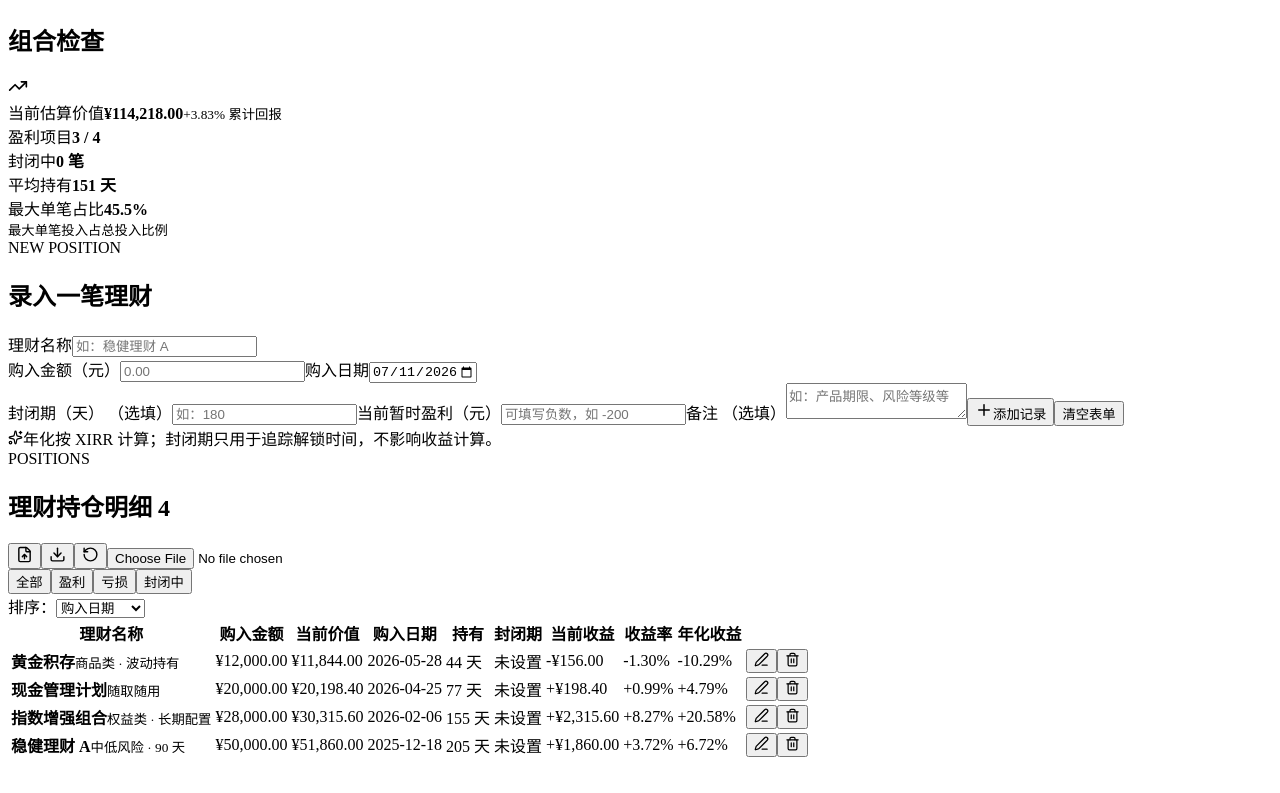
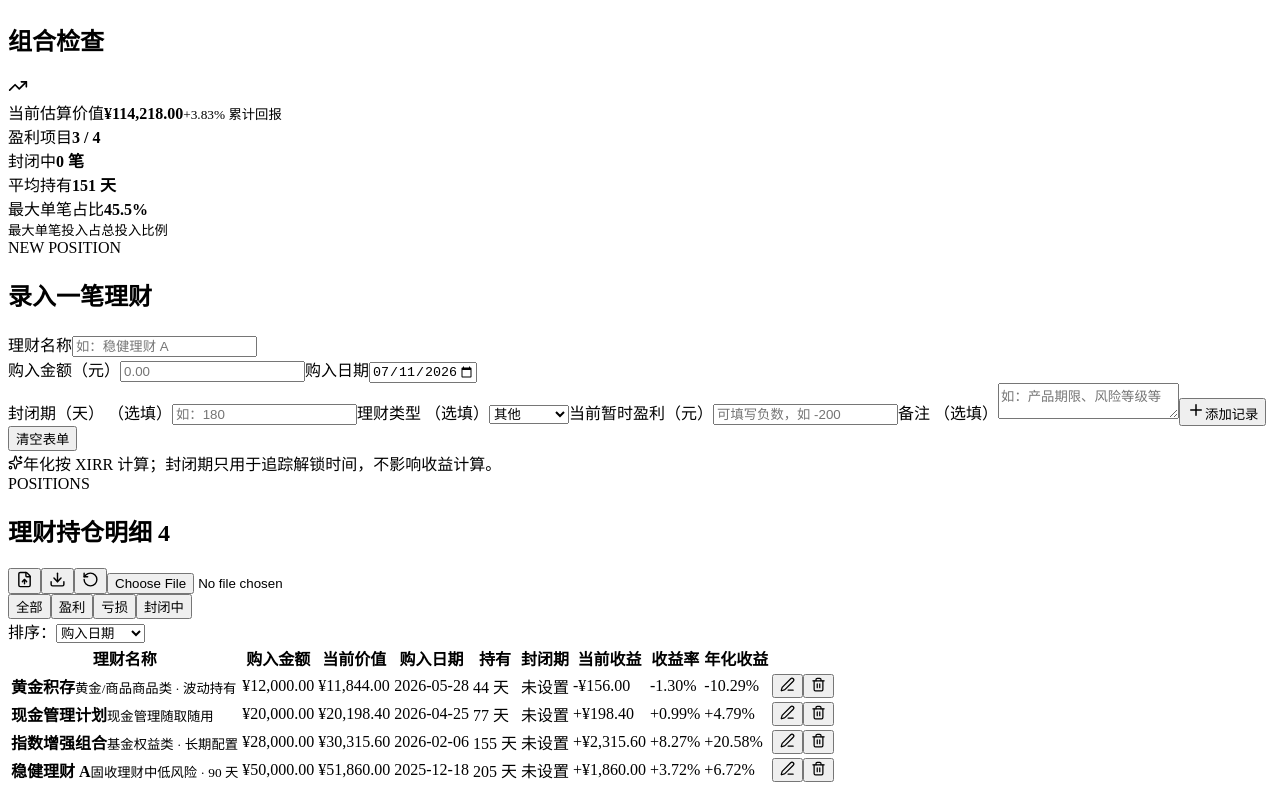
Before and after one commit to SuperMike96/investment_dashboard, a React (Vite) app: page / in a window 1280 px wide. Shown: the part 925-1718 px from the top of the page. Before the commit the page ends 1693 px from the top, so only its background shows below. Built offline with nearby package versions, Linux system fonts and the light colour scheme; the HTML template or start-up script is replaced by a standard one.

Commit message:
feat: categorize investment holdings

```diff
--- a/src/App.tsx
+++ b/src/App.tsx
@@ -45,6 +45,7 @@ import {
 } from './utils/finance'
 
 const STORAGE_KEY = 'wealth-yield-dashboard-investments'
+const CATEGORIES = ['现金管理', '固收理财', '基金', '股票/ETF', '黄金/商品', '其他']
 
 type FormValues = Omit<Investment, 'id'>
 type ChartRange = '30D' | '90D' | '1Y' | 'ALL'
@@ -55,6 +56,7 @@ const createEmptyForm = (): FormValues => ({
   date: todayISO(),
   profit: 0,
   lockupDays: undefined,
+  category: '其他',
   note: '',
 })
 
@@ -104,7 +106,7 @@ function parseCsvImport(text: string): Investment[] {
     const amount = Number(cells[indexOf('购入金额')] ?? 0)
     const profit = Number(cells[indexOf('当前暂时盈利')] ?? 0)
     const lockupValue = Number(cells[indexOf('封闭期（天）')] ?? 0)
-    return { id: crypto.randomUUID(), name: cells[indexOf('名称')] ?? '', amount, date: cells[indexOf('购入日期')] ?? '', profit, lockupDays: lockupValue > 0 ? lockupValue : undefined, note: cells[indexOf('备注')] ?? '' }
+    return { id: crypto.randomUUID(), name: cells[indexOf('名称')] ?? '', amount, date: cells[indexOf('购入日期')] ?? '', profit, lockupDays: lockupValue > 0 ? lockupValue : undefined, category: cells[indexOf('类型')] ?? '其他', note: cells[indexOf('备注')] ?? '' }
   }).filter((item) => item.name && item.amount > 0 && item.date && Number.isFinite(item.profit))
 }
 
@@ -224,6 +226,7 @@ function App() {
       amount,
       profit,
       lockupDays: form.lockupDays ? Number(form.lockupDays) : undefined,
+      category: form.category || '其他',
       note: form.note?.trim(),
     }
     setInvestments((previous) => (editingId ? previous.map((item) => (item.id === editingId ? record : item)) : [record, ...previous]))
@@ -235,7 +238,7 @@ function App() {
 
   const startEdit = (investment: Investment) => {
     setEditingId(investment.id)
-    setForm({ name: investment.name, amount: investment.amount, date: investment.date, profit: investment.profit, lockupDays: investment.lockupDays, note: investment.note ?? '' })
+    setForm({ name: investment.name, amount: investment.amount, date: investment.date, profit: investment.profit, lockupDays: investment.lockupDays, category: investment.category ?? '其他', note: investment.note ?? '' })
     setFormError('')
     document.getElementById('record-form')?.scrollIntoView({ behavior: 'smooth', block: 'center' })
   }
@@ -270,9 +273,9 @@ function App() {
     if (type === 'json') {
       downloadFile(`wealth-yield-${todayISO()}.json`, JSON.stringify(investments, null, 2), 'application/json')
     } else {
-      const header = ['名称', '购入金额', '购入日期', '当前暂时盈利', '封闭期（天）', '备注']
+      const header = ['名称', '购入金额', '购入日期', '当前暂时盈利', '封闭期（天）', '类型', '备注']
       const escape = (value: string | number | undefined) => `"${String(value ?? '').replace(/"/g, '""')}"`
-      const rows = investments.map((item) => [item.name, item.amount, item.date, item.profit, item.lockupDays ?? '', item.note].map(escape).join(','))
+      const rows = investments.map((item) => [item.name, item.amount, item.date, item.profit, item.lockupDays ?? '', item.category ?? '其他', item.note].map(escape).join(','))
       downloadFile(`wealth-yield-${todayISO()}.csv`, `\uFEFF${header.join(',')}\n${rows.join('\n')}`, 'text/csv;charset=utf-8')
     }
     setToast(`已导出 ${type.toUpperCase()} 文件`)
@@ -406,6 +409,7 @@ function App() {
               </div>
               <label>封闭期（天） <span>（选填）</span><input value={form.lockupDays || ''} type="number" min="1" step="1" placeholder="如：180" onChange={(event) => setForm({ ...form, lockupDays: event.target.value ? Number(event.target.value) : undefined })} /></label>
               {form.lockupDays && formLockup.unlockDate && <div className="field-hint"><CalendarDays size={13} /> 预计 {formLockup.state === 'unlocked' ? '已解锁' : `解锁于 ${formLockup.unlockDate} · 剩余 ${formLockup.daysRemaining} 天`}</div>}
+              <label>理财类型 <span>（选填）</span><select value={form.category || '其他'} onChange={(event) => setForm({ ...form, category: event.target.value })}>{CATEGORIES.map((category) => <option key={category} value={category}>{category}</option>)}</select></label>
               <label>当前暂时盈利（元）<input value={form.profit || ''} type="number" step="0.01" placeholder="可填写负数，如 -200" onChange={(event) => setForm({ ...form, profit: Number(event.target.value) })} /></label>
               <label>备注 <span>（选填）</span><textarea value={form.note} maxLength={100} placeholder="如：产品期限、风险等级等" rows={2} onChange={(event) => setForm({ ...form, note: event.target.value })} /></label>
               {formError && <p className="form-error">{formError}</p>}
@@ -417,7 +421,7 @@ function App() {
 
           <article className="glass-panel records-panel">
             <div className="records-header">
-              <div><span className="eyebrow">POSITIONS</span><h2>理财持仓明细 <b>{investments.length}</b></h2></div>
+              <div><span className="eyebrow">POSITIONS</span><h2>理财持仓明细 <b>{filter === 'all' ? investments.length : `${visibleInvestments.length}/${investments.length}`}</b></h2></div>
               <div className="records-actions">
                 <button className="icon-button" title="导入 JSON 或 CSV" onClick={() => importRef.current?.click()}><FileUp size={17} /></button>
                 <button className="icon-button" title="导出 CSV" onClick={() => exportData('csv')}><Download size={17} /></button>
@@ -438,7 +442,7 @@ function App() {
                   <tbody>{visibleInvestments.map((investment) => {
                     const isPositive = investment.profit >= 0
                     return <tr key={investment.id}>
-                      <td><strong>{investment.name}</strong><small>{investment.note || '未添加备注'}</small></td>
+                      <td><strong>{investment.name}</strong><small><span className="category-label">{investment.category || '其他'}</span>{investment.note || '未添加备注'}</small></td>
                       <td>{privacyMode ? '••••••' : formatCurrency(investment.amount)}</td>
                       <td>{privacyMode ? '••••••' : formatCurrency(investment.amount + investment.profit)}</td>
                       <td>{investment.date}</td>
--- a/src/data.ts
+++ b/src/data.ts
@@ -1,8 +1,8 @@
 import type { Investment } from './types'
 
 export const exampleInvestments: Investment[] = [
-  { id: 'demo-1', name: '稳健理财 A', amount: 50000, date: '2025-12-18', profit: 1860, note: '中低风险 · 90 天' },
-  { id: 'demo-2', name: '指数增强组合', amount: 28000, date: '2026-02-06', profit: 2315.6, note: '权益类 · 长期配置' },
-  { id: 'demo-3', name: '现金管理计划', amount: 20000, date: '2026-04-25', profit: 198.4, note: '随取随用' },
-  { id: 'demo-4', name: '黄金积存', amount: 12000, date: '2026-05-28', profit: -156, note: '商品类 · 波动持有' },
+  { id: 'demo-1', name: '稳健理财 A', amount: 50000, date: '2025-12-18', profit: 1860, category: '固收理财', note: '中低风险 · 90 天' },
+  { id: 'demo-2', name: '指数增强组合', amount: 28000, date: '2026-02-06', profit: 2315.6, category: '基金', note: '权益类 · 长期配置' },
+  { id: 'demo-3', name: '现金管理计划', amount: 20000, date: '2026-04-25', profit: 198.4, category: '现金管理', note: '随取随用' },
+  { id: 'demo-4', name: '黄金积存', amount: 12000, date: '2026-05-28', profit: -156, category: '黄金/商品', note: '商品类 · 波动持有' },
 ]
--- a/src/types.ts
+++ b/src/types.ts
@@ -5,6 +5,7 @@ export interface Investment {
   date: string
   profit: number
   lockupDays?: number
+  category?: string
   note?: string
 }
 
```
Also changed, not shown: src/styles.css, 1 other file (tests, documents, lock files or other folders).
